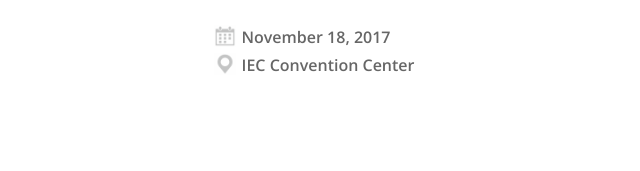
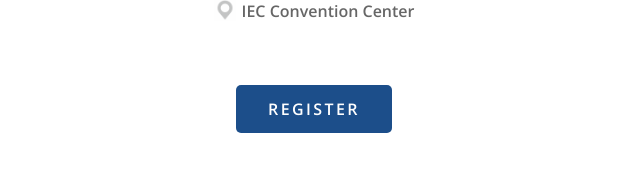
Before and after one commit to gdg-cebu/devfest17-old, a plain HTML site: page public/index.html in a window 1280 px wide. Shown: the part 571-742 px from the top of the page, without its empty margins (326-966 px from the left). Drawn offline with nearby package versions, Linux system fonts and the light colour scheme.

Commit message:
add register button

```diff
--- a/public/index.css
+++ b/public/index.css
@@ -82,3 +82,17 @@
 .event-details .detail.venue {
     background-image: url("images/location.png");
 }
+
+.register-btn {
+    display: inline-block;
+    padding: 0 2em;
+    border-radius: 5px;
+    margin-top: 6rem;
+    font-weight: 600;
+    line-height: 3em;
+    letter-spacing: 0.15em;
+    text-decoration: none;
+    text-transform: uppercase;
+    color: #fff;
+    background-color: #1c4e8a;
+}
--- a/public/index.html
+++ b/public/index.html
@@ -22,6 +22,7 @@
                     <time class="detail time">November 18, 2017</time>
                     <span class="detail venue">IEC Convention Center</span>
                 </div>
+                <a href="#" class="register-btn">Register</a>
             </div>
         </section>
 
```
